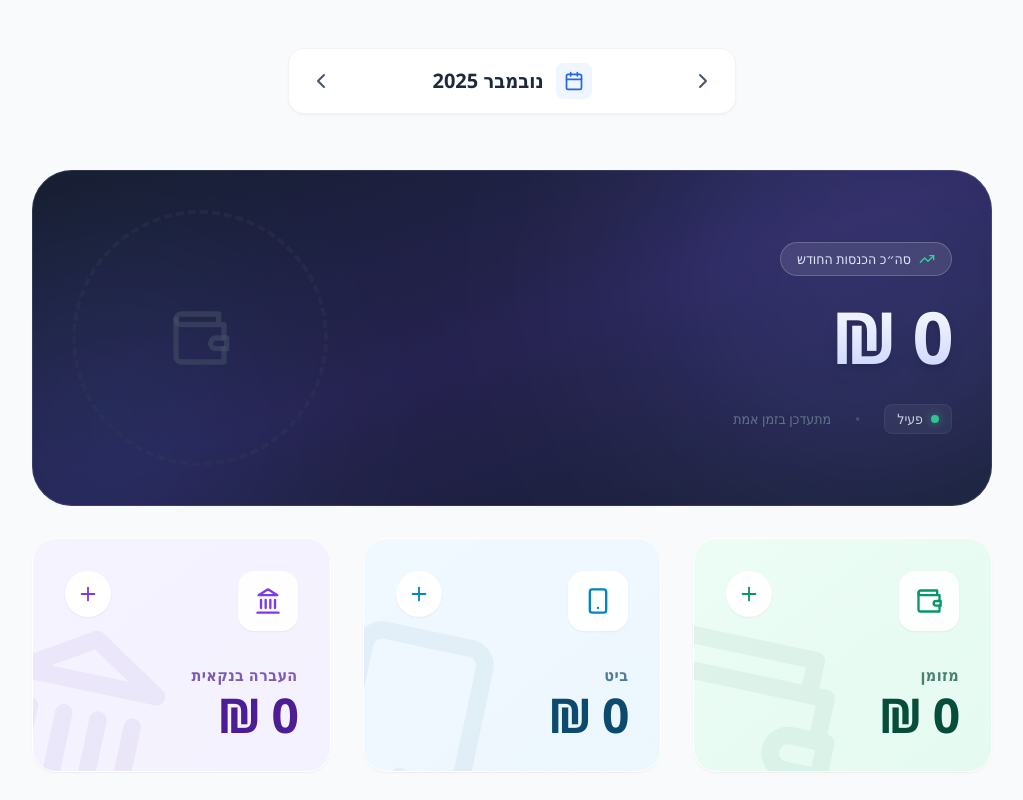
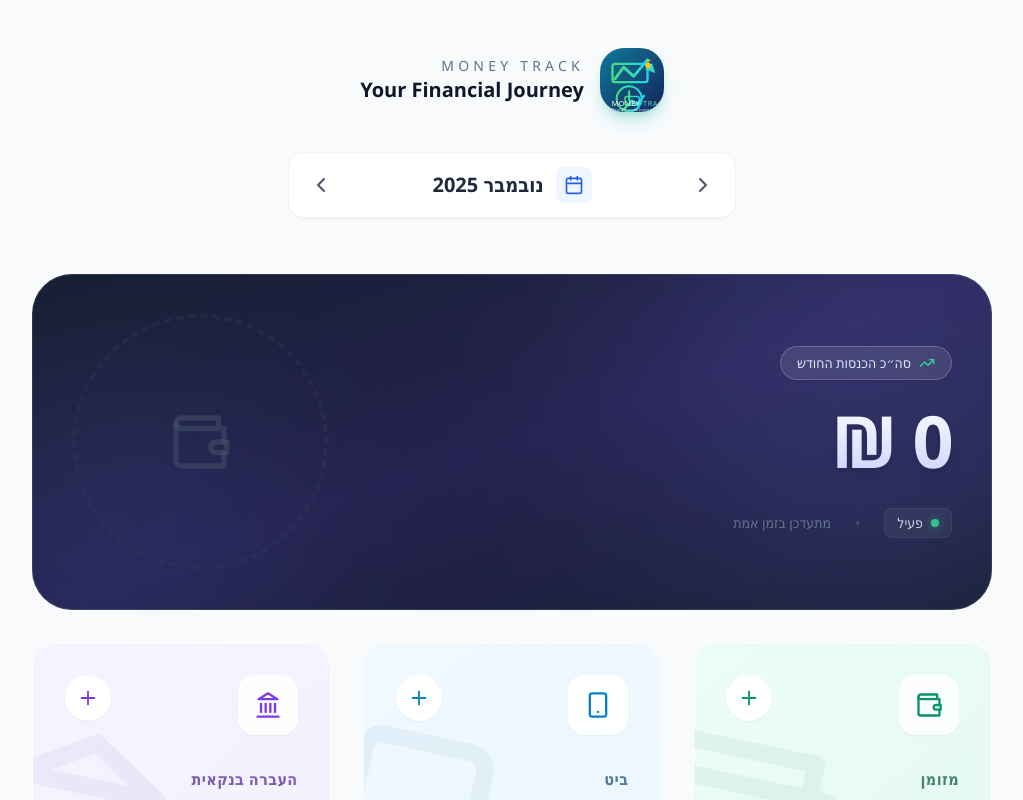
Before and after one commit to ShaharAssenheim/MyIncome, a React (Vite) app: page / in a window 1280 px wide. Shown: the top 800 px of the page, without its empty margins (128-1151 px from the left). Built offline with nearby package versions, Linux system fonts and the light colour scheme.

Commit message:
first commit

```diff
--- a/App.tsx
+++ b/App.tsx
@@ -1,4 +1,5 @@
 import React, { useState, useEffect, useMemo } from 'react';
+import appLogo from '/icon.svg';
 import { Transaction, IncomeType, MonthlyStats } from './types';
 import { MonthSelector } from './components/MonthSelector';
 import { SummaryCard } from './components/SummaryCard';
@@ -110,6 +111,13 @@ function App() {
   return (
     <div className="min-h-screen bg-slate-50 text-slate-900 pb-20">
       <div className="max-w-md md:max-w-5xl mx-auto px-4 md:px-8 pt-8 md:pt-12">
+        <div className="flex items-center justify-center gap-4 mb-10">
+          <img src={appLogo} alt="Money Track logo" className="w-16 h-16 rounded-3xl shadow-lg shadow-teal-500/30" />
+          <div>
+            <p className="text-sm uppercase tracking-[0.3em] text-slate-500">Money Track</p>
+            <p className="text-xl font-semibold text-slate-900">Your Financial Journey</p>
+          </div>
+        </div>
 
         {/* Month Navigation - Centered and constrained width */}
         <div className="flex justify-center mb-8">
--- a/index.html
+++ b/index.html
@@ -4,6 +4,7 @@
     <meta charset="UTF-8" />
     <meta name="viewport" content="width=device-width, initial-scale=1.0, maximum-scale=1.0, user-scalable=no" />
     <title>מעקב הכנסות</title>
+    <link rel="icon" type="image/svg+xml" href="/icon.svg" />
     <script src="https://cdn.tailwindcss.com"></script>
     <style>
       body {
```
Also changed, not shown: public/icon.svg (added).
